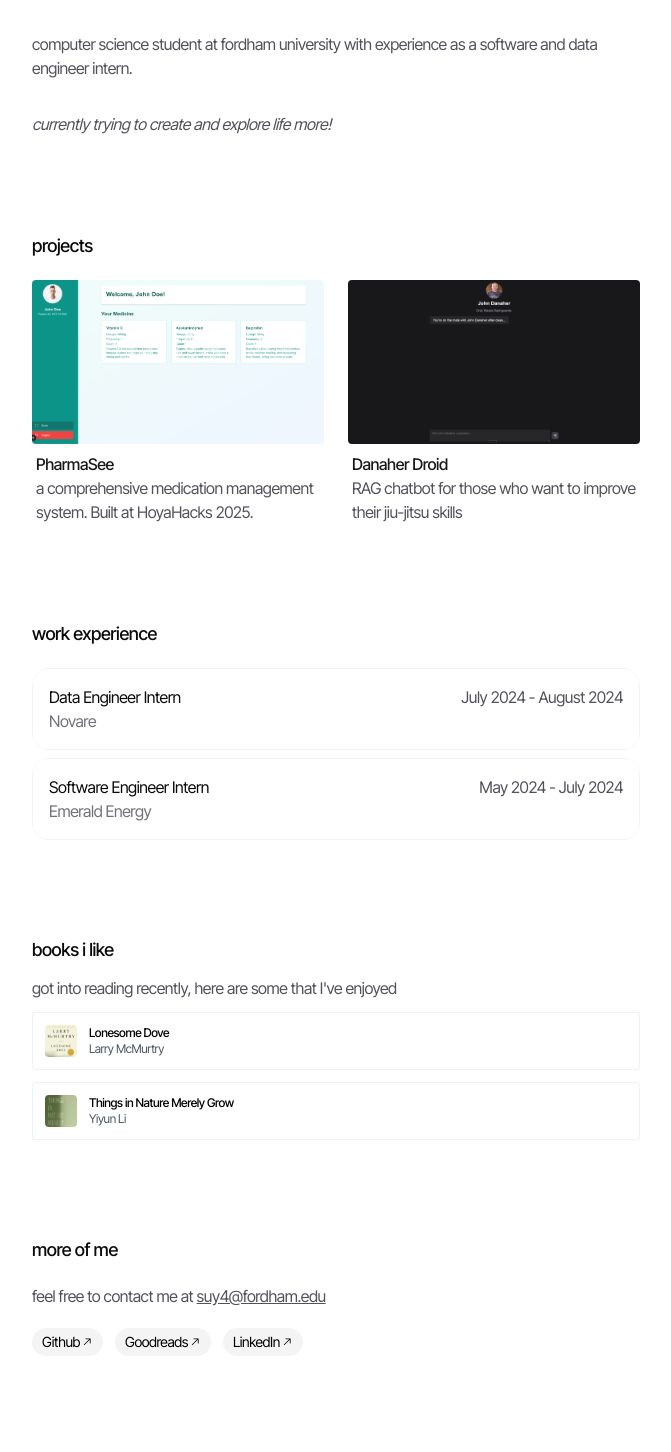
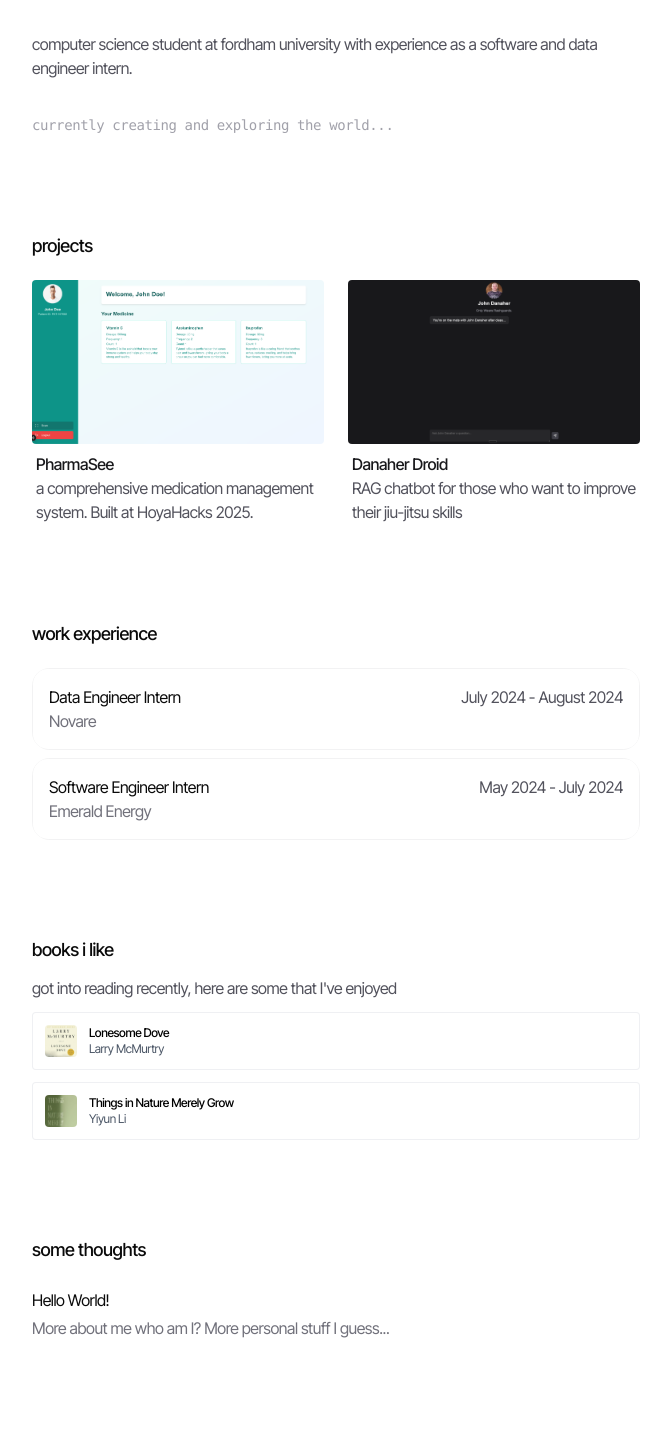
Before and after one commit to Steven-UY/personalWebsite, a Next.js app: page / in a window 1280 px wide. Shown: the part 128-1580 px from the top of the page, without its empty margins (304-975 px from the left). Built offline with nearby package versions, Linux system fonts and the light colour scheme.

Commit message:
added thoughts and a post

```diff
--- a/app/blog/exploring-the-intersection-of-design-ai-and-design-engineering/page.mdx
+++ b/app/blog/exploring-the-intersection-of-design-ai-and-design-engineering/page.mdx
@@ -105,6 +105,9 @@ The intersection of AI, design, and design engineering is reshaping the industry
 
 ---
 
-### Music for Inspiration
+### Random Photo Vibe Check
+
+
+
 
 Listening to music while working? Check out _"Motion"_ by Tycho—a perfect blend of creativity and rhythm.
--- /dev/null
+++ b/app/blog/helloWorld/page.mdx
@@ -0,0 +1,55 @@
+export const metadata = {
+	title: 'Hello World!',
+	description: 'More about me if you care to know',
+	alternates: {
+		canonical: '/blog/hello-world',
+	},
+};
+
+<Cover
+	src="/assets/helloWorld.jpg"
+	alt="Me!"
+	caption="it's me! sometime in march 2025"
+/>
+
+# Hello World!!
+
+Welcome to my personal website! This is mostly for a "professional" use case for tech jobs but
+I might as well have some fun with it!
+
+---
+
+## Why the nim template?
+
+This website is based off of the nim template which uses the motion-primitives component library so no I'm not
+THAT talented at frontend design but maybe I'd like to think I'm solid? I stumbled across another person's website portfolio
+and I really dug the aesthetic. Low and behold he used the nim template so I thought to myself why not! I think a template is a good
+idea anyways, others have done it to and it's there to be used! I like that with the component library I can also customize the website
+so I'm trying to still make it uniquely mine at least design wise.
+
+---
+
+## Some facts about me!
+
+- I really want to explore and make life an adventure hopefully it pans out that way
+- I'm a pretty active guy like to do sports and exercise
+- I got into reading recently it's pretty great
+- I've been really craving human connection and placing more value in it!
+- I want to build cooler stuff honestly haven't been doing enough!
+---
+
+## Will there be anything else to this site?
+
+ This I am not sure about... It may be that I make a different site entirely for my other interests or things
+ that I want to express, but aside from that not really! And I might like keep a blog here just to centralize my
+ thoughts. Who knows we can always adapt and change on the fly!
+
+---
+
+### Random Pic for Inspiration
+
+<Cover
+	src="/assets/helloWorldInspo.jpg"
+	alt="inspo"
+	caption="intentional tech"
+/>
--- a/app/data.ts
+++ b/app/data.ts
@@ -12,6 +12,13 @@ type WorkExperience = {
   start: string
   end: string
   id: string
+}
+
+type BlogPost = {
+  title: string
+  description: string
+  link: string
+  uid: string
 }
 
 type SocialLink = {
@@ -36,6 +43,15 @@ export const PROJECTS: Project[] = [
     photo:
       '/assets/danaherDroid.png',
     id: 'project2',
+  },
+]
+
+export const BLOG_POSTS: BlogPost[] = [
+  {
+    title: 'Hello World!',
+    description: 'More about me who am I? More personal stuff I guess...',
+    link: '/blog/helloWorld',
+    uid: 'blog-1',
   },
 ]
 
--- a/app/page.tsx
+++ b/app/page.tsx
@@ -14,8 +14,7 @@ import {
   MorphingDialogImage
 } from '@/components/ui/morphing-dialog'
 import { ScrollArea } from '@/components/ui/scroll-area';
-
-
+import { TextShimmerWave } from '@/components/motion-primitives/text-shimmer-wave';
 
 import Link from 'next/link'
 import { AnimatedBackground } from '@/components/ui/animated-background'
@@ -24,6 +23,7 @@ import {
   WORK_EXPERIENCE,
   EMAIL,
   SOCIAL_LINKS,
+  BLOG_POSTS,
 } from './data'
 import { TextScramble } from '@/components/motion-primitives/text-scramble';
 const VARIANTS_CONTAINER = {
@@ -144,9 +144,9 @@ export default function Personal() {
           </p>
         </div>
         <div className="flex-1 space-y-4 pt-4">
-            <p className="italic text-zinc-600 dark:text-zinc-400">
-            currently trying to create and explore life more!
-            </p>
+            <TextShimmerWave className='font-mono text-sm' duration={1}>
+              currently creating and exploring the world...
+            </TextShimmerWave>
         </div>
       </motion.section>
 
@@ -386,7 +386,41 @@ export default function Personal() {
 
       </motion.section>
 
-
+      <motion.section
+        variants={VARIANTS_SECTION}
+        transition={TRANSITION_SECTION}
+      >
+        <h3 className="mb-3 text-lg font-medium">some thoughts</h3>
+        <div className="flex flex-col space-y-0">
+          <AnimatedBackground
+            enableHover
+            className="h-full w-full rounded-lg bg-zinc-100 dark:bg-zinc-900/80"
+            transition={{
+              type: 'spring',
+              bounce: 0,
+              duration: 0.2,
+            }}
+          >
+            {BLOG_POSTS.map((post) => (
+              <Link
+                key={post.uid}
+                className="-mx-3 rounded-xl px-3 py-3"
+                href={post.link}
+                data-id={post.uid}
+              >
+                <div className="flex flex-col space-y-1">
+                  <h4 className="font-normal dark:text-zinc-100">
+                    {post.title}
+                  </h4>
+                  <p className="text-zinc-500 dark:text-zinc-400">
+                    {post.description}
+                  </p>
+                </div>
+              </Link>
+            ))}
+          </AnimatedBackground>
+        </div>
+      </motion.section>
 
       <motion.section
         variants={VARIANTS_SECTION}
--- /dev/null
+++ b/components/motion-primitives/text-shimmer-wave.tsx
@@ -0,0 +1,89 @@
+'use client';
+import { type JSX } from 'react';
+import { motion, Transition } from 'motion/react';
+import { cn } from '@/lib/utils';
+
+export type TextShimmerWaveProps = {
+  children: string;
+  as?: React.ElementType;
+  className?: string;
+  duration?: number;
+  zDistance?: number;
+  xDistance?: number;
+  yDistance?: number;
+  spread?: number;
+  scaleDistance?: number;
+  rotateYDistance?: number;
+  transition?: Transition;
+};
+
+export function TextShimmerWave({
+  children,
+  as: Component = 'p',
+  className,
+  duration = 1,
+  zDistance = 10,
+  xDistance = 2,
+  yDistance = -2,
+  spread = 1,
+  scaleDistance = 1.1,
+  rotateYDistance = 10,
+  transition,
+}: TextShimmerWaveProps) {
+  const MotionComponent = motion.create(
+    Component as keyof JSX.IntrinsicElements
+  );
+
+  return (
+    <MotionComponent
+      className={cn(
+        'relative inline-block [perspective:500px]',
+        '[--base-color:#a1a1aa] [--base-gradient-color:#000]',
+        'dark:[--base-color:#71717a] dark:[--base-gradient-color:#ffffff]',
+        className
+      )}
+      style={{ color: 'var(--base-color)' }}
+    >
+      {children.split('').map((char, i) => {
+        const delay = (i * duration * (1 / spread)) / children.length;
+
+        return (
+          <motion.span
+            key={i}
+            className={cn(
+              'inline-block whitespace-pre [transform-style:preserve-3d]'
+            )}
+            initial={{
+              translateZ: 0,
+              scale: 1,
+              rotateY: 0,
+              color: 'var(--base-color)',
+            }}
+            animate={{
+              translateZ: [0, zDistance, 0],
+              translateX: [0, xDistance, 0],
+              translateY: [0, yDistance, 0],
+              scale: [1, scaleDistance, 1],
+              rotateY: [0, rotateYDistance, 0],
+              color: [
+                'var(--base-color)',
+                'var(--base-gradient-color)',
+                'var(--base-color)',
+              ],
+            }}
+            transition={{
+              duration: duration,
+              repeat: Infinity,
+              repeatDelay: (children.length * 0.05) / spread,
+              delay,
+              ease: 'easeInOut',
+              ...transition,
+            }}
+          >
+            {char}
+          </motion.span>
+        );
+      })}
+    </MotionComponent>
+  );
+}
```
Also changed, not shown: public/assets/helloWorldInspo.jpg (added), 1 other file (tests, documents, lock files or other folders).
